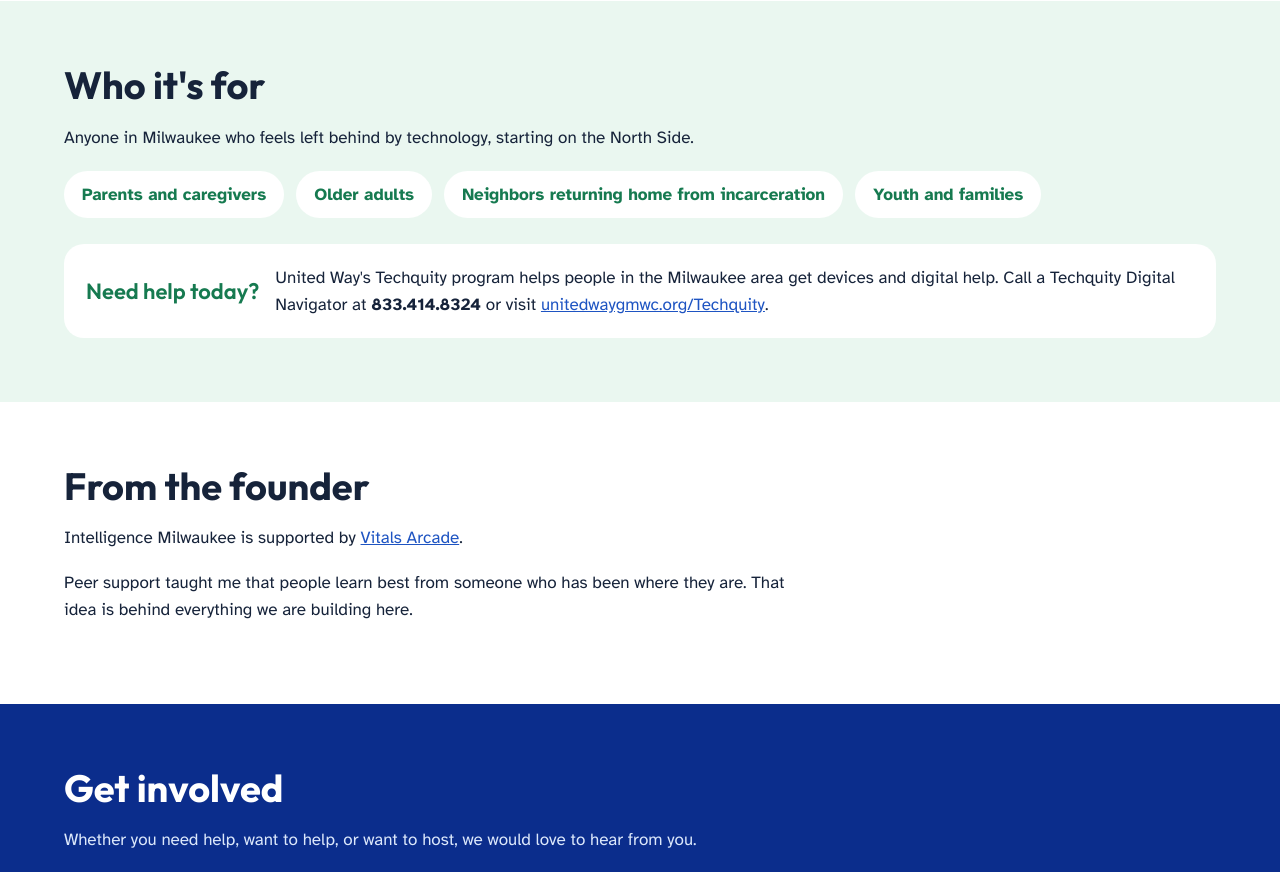
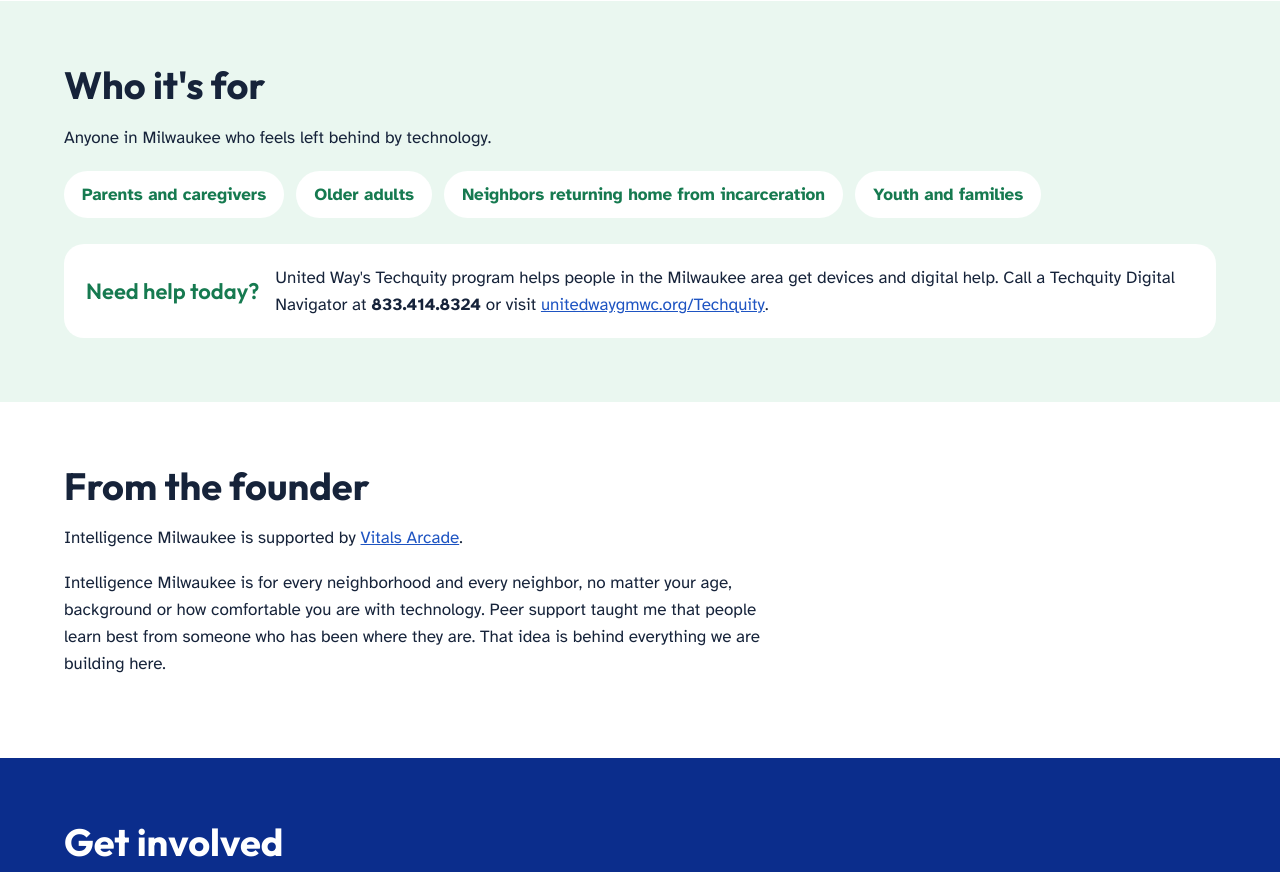
Before and after one commit to esmith0918/intelligence-milwaukee-site, a plain HTML site: page index.html in a window 1280 px wide. Shown: the part 2080-2952 px from the top of the page. Drawn offline with Linux system fonts and the light colour scheme.

Commit message:
Make founder section welcoming to all neighborhoods
Updated the description of the target audience and founder's introduction in the HTML.

```diff
--- a/index.html
+++ b/index.html
@@ -126,7 +126,7 @@ footer .wrap{display:flex;flex-wrap:wrap;gap:10px 28px;justify-content:space-bet
 <section class="band" id="who" style="background:var(--soft2)">
   <div class="wrap">
     <h2>Who it's for</h2>
-    <p>Anyone in Milwaukee who feels left behind by technology, starting on the North Side.</p>
+    <p>Anyone in Milwaukee who feels left behind by technology.</p>
     <ul class="who"><li>Parents and caregivers</li><li>Older adults</li><li>Neighbors returning home from incarceration</li><li>Youth and families</li></ul>
     <div class="help" style="background:var(--bg)">
       <div class="big">Need help today?</div>
@@ -139,7 +139,7 @@ footer .wrap{display:flex;flex-wrap:wrap;gap:10px 28px;justify-content:space-bet
   <div class="wrap">
     <h2>From the founder</h2>
     <p>Intelligence Milwaukee is supported by <a href="https://vitalsarcade.com">Vitals Arcade</a>.</p>
-    <p>Peer support taught me that people learn best from someone who has been where they are. That idea is behind everything we are building here.</p>
+    <p>Intelligence Milwaukee is for every neighborhood and every neighbor, no matter your age, background or how comfortable you are with technology. Peer support taught me that people learn best from someone who has been where they are. That idea is behind everything we are building here.</p>
   </div>
 </section>
 
```
